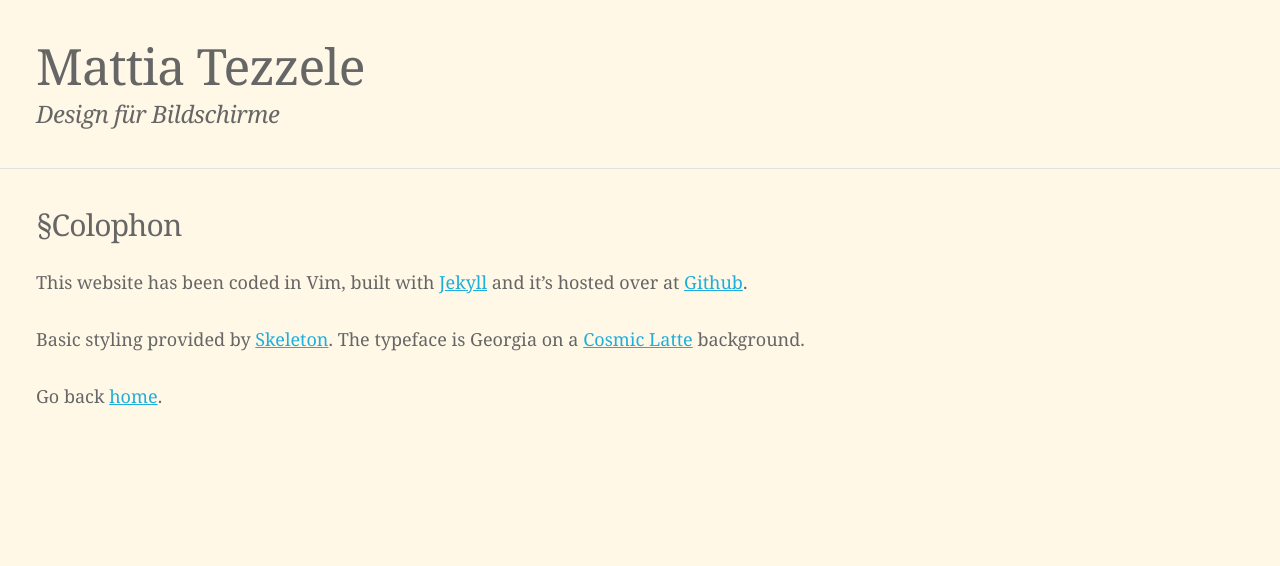
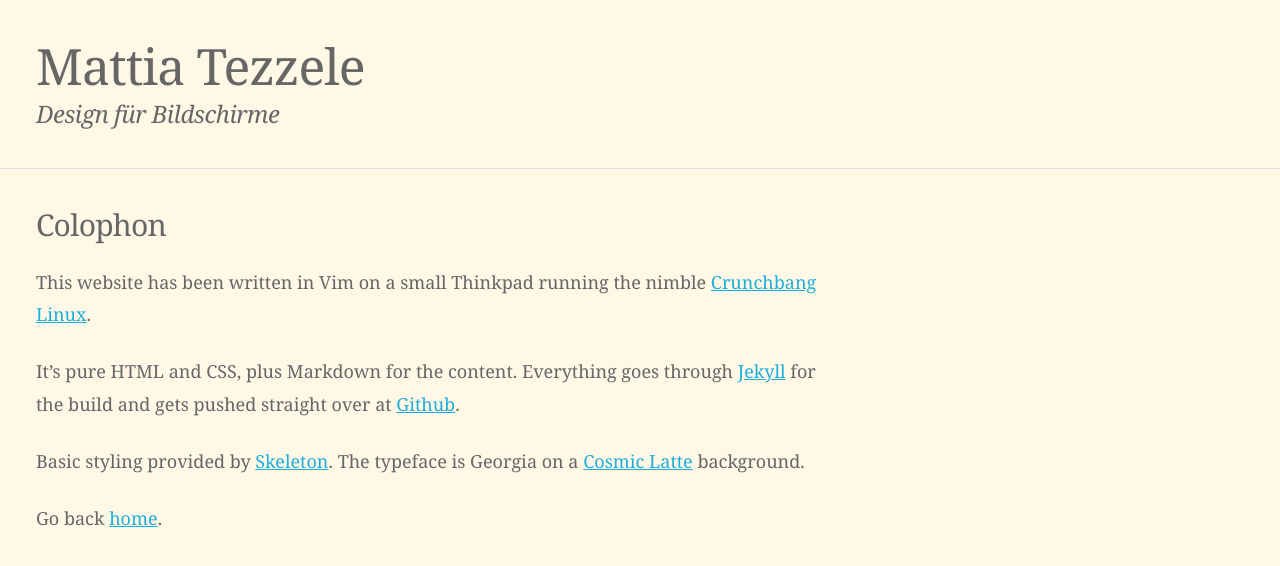
Before and after one commit to mrzool/mrzool.github.io, a Jekyll site: the page built from colophon/index.md, in a window 1280 px wide. Shown: the top 566 px of the page. Built offline with Jekyll 4.4.1, drawn with Linux system fonts in a browser that asks for light colours.

Commit message:
Some more content, still needs editing.

```diff
--- a/colophon/index.md
+++ b/colophon/index.md
@@ -2,9 +2,11 @@
 layout: default
 ---
 
-#### &sect;Colophon
+#### Colophon
 
-This website has been coded in Vim, built with [Jekyll](http://jekyllrb.com/) and it's hosted over at [Github](https://github.com/).
+This website has been written in Vim on a small Thinkpad running the nimble [Crunchbang Linux](http://crunchbang.org/).
+
+It's pure HTML and CSS, plus Markdown for the content. Everything goes through [Jekyll](http://jekyllrb.com/) for the build and gets pushed straight over at [Github](https://github.com/).
 
 Basic styling provided by [Skeleton](http://getskeleton.com/).  The typeface is Georgia on a [Cosmic Latte](http://en.wikipedia.org/wiki/Cosmic_latte) background.
 
```
